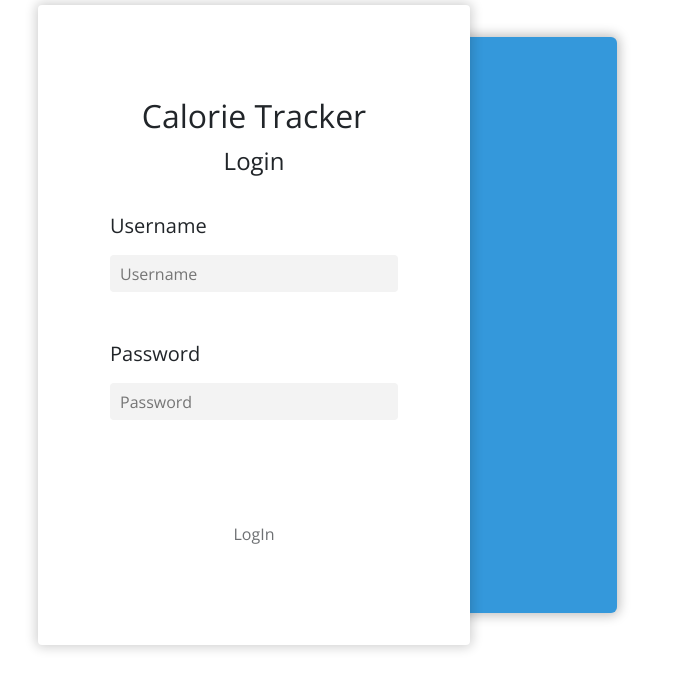
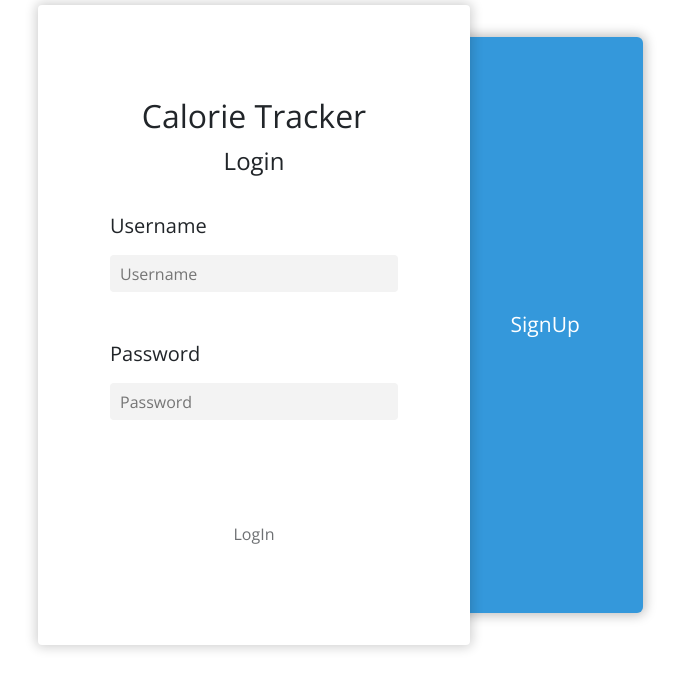
Before and after one commit to Rohit-Wanderer/mern-calories-tracker, a React (Create React App) app: page /login in a window 1280 px wide. Shown: the top 690 px of the page, without its empty margins (386-1067 px from the left). Built offline with nearby package versions, Linux system fonts and the light colour scheme.

Commit message:
Fix SignUp Lable Bug

```diff
--- a/src/components/auth/Auth.js
+++ b/src/components/auth/Auth.js
@@ -54,7 +54,7 @@ export class Auth extends Component {
 const OtherSide = (props) => {
   return (
     <div
-      className="other-side"
+      className="other-side right"
       ref={props.containerRef}
       onClick={props.onClick}
     >
```
